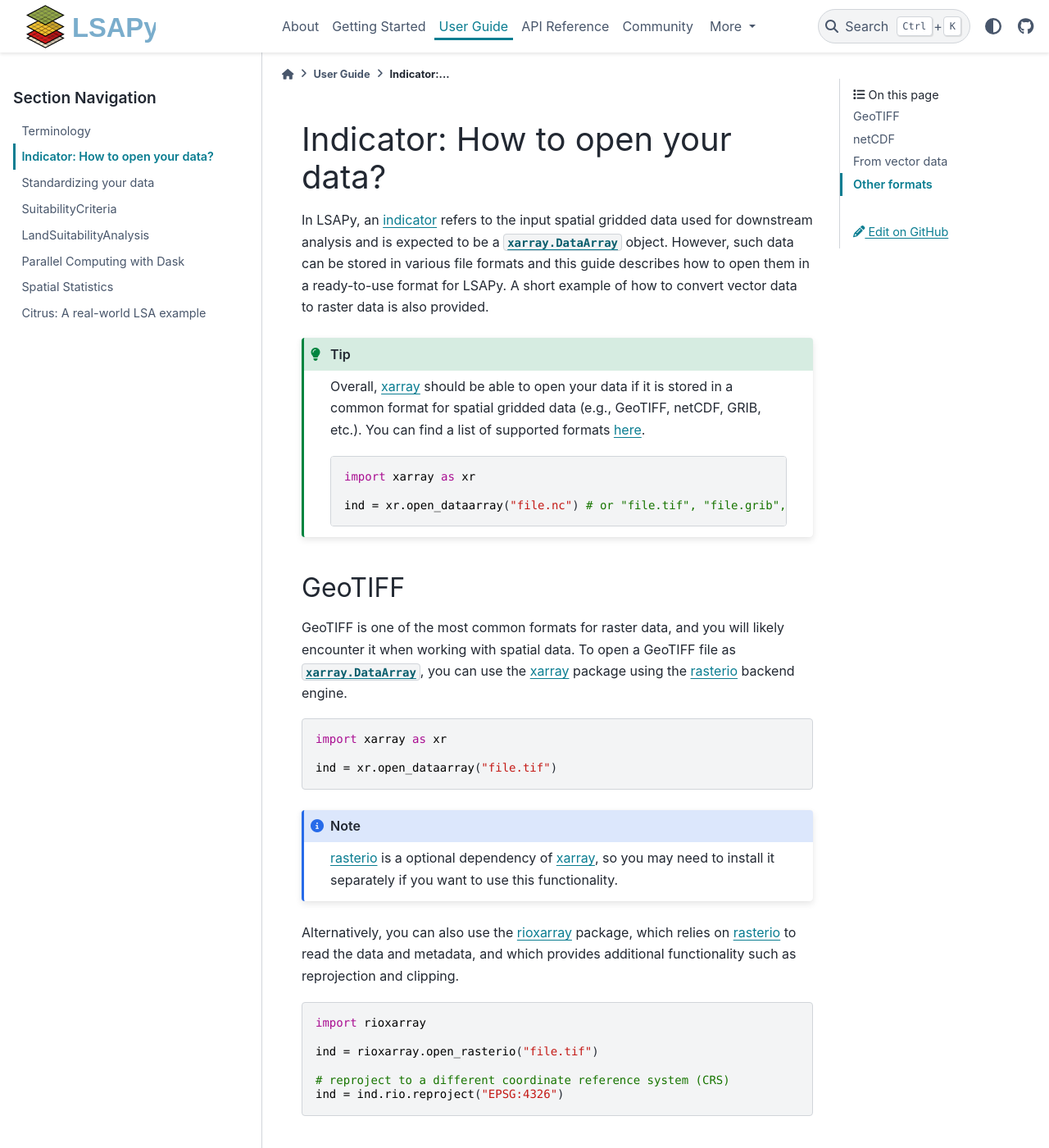
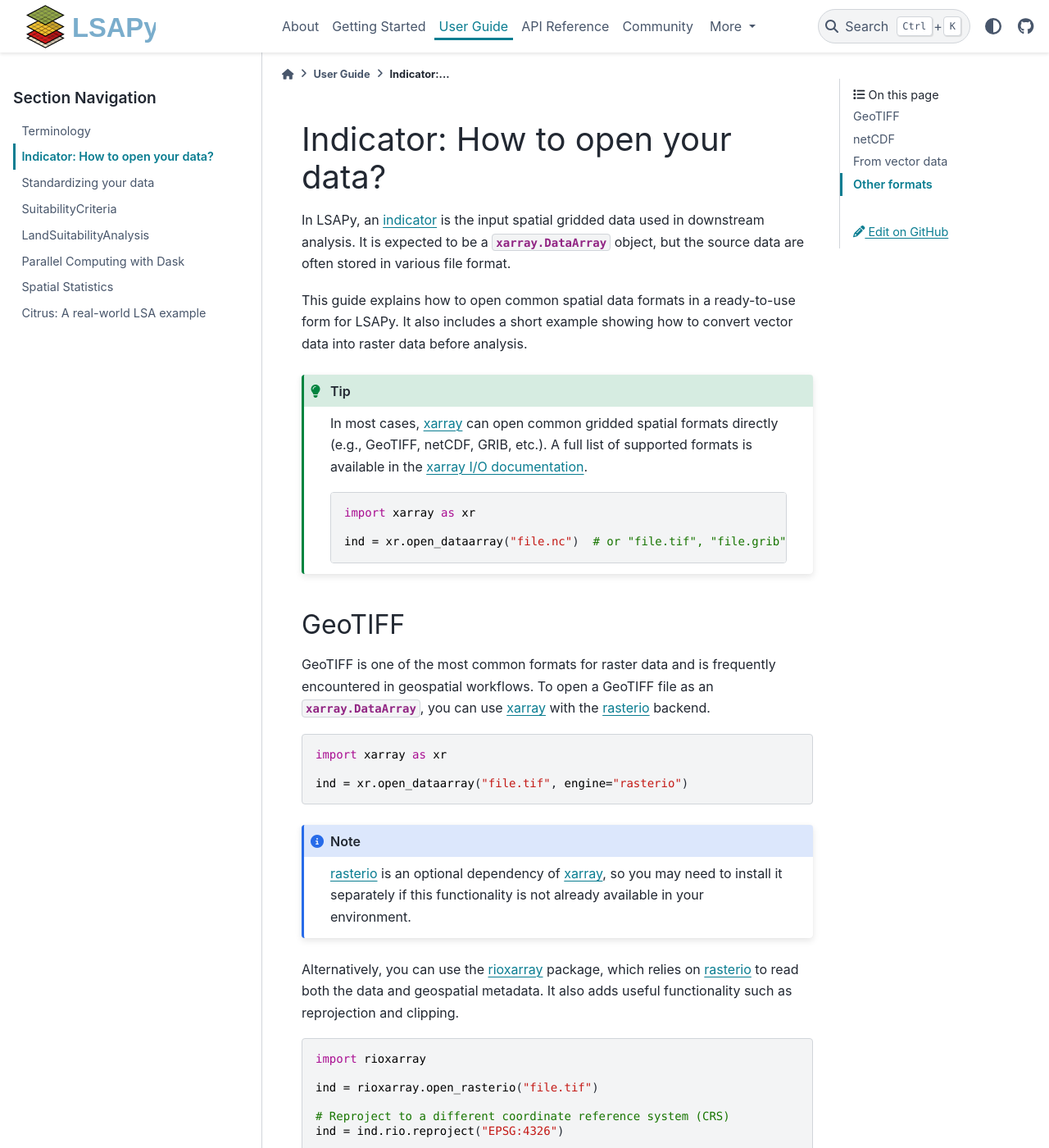
Before and after one commit to baptistehamon/lsapy, a Sphinx documentation site: the page built from docs/user-guide/indicator.md, in a window 1280 px wide and 1400 px high. Shown: the whole window at 82% size. Built offline with Sphinx 7.4.7 and the PyData theme 0.15.4, drawn with Linux system fonts in a browser that asks for light colours; some of the changed text lies outside the part shown.

Commit message:
Update doc indicator user-guide

`````diff
--- a/docs/user-guide/indicator.md
+++ b/docs/user-guide/indicator.md
@@ -4,46 +4,48 @@
 
 # Indicator: How to open your data?
 
-In LSAPy, an [indicator](./terminology.rst#term-Indicator) refers to the input spatial gridded data used for downstream analysis and is expected to be a [`xarray.DataArray`] object. However, such data can be stored in various file formats and this guide describes how to open them in a ready-to-use format for LSAPy. A short example of how to convert vector data to raster data is also provided.
+In LSAPy, an [indicator](./terminology.rst#term-Indicator) is the input spatial gridded data used in downstream analysis. It is expected to be a {py:class}`xarray.DataArray` object, but the source data are often stored in various file format.
+
+This guide explains how to open common spatial data formats in a ready-to-use form for LSAPy. It also includes a short example showing how to convert vector data into raster data before analysis.
 
 ````{tip}
-Overall, [xarray] should be able to open your data if it is stored in a common format for spatial gridded data (e.g., GeoTIFF, netCDF, GRIB, etc.). You can find a list of supported formats [here](https://docs.xarray.dev/en/stable/user-guide/io.html).
+In most cases, [xarray] can open common gridded spatial formats directly (e.g., GeoTIFF, netCDF, GRIB, etc.). A full list of supported formats is available in the [xarray I/O documentation](https://docs.xarray.dev/en/stable/user-guide/io.html).
 
 ```python
 import xarray as xr
 
-ind = xr.open_dataarray("file.nc") # or "file.tif", "file.grib", etc.
+ind = xr.open_dataarray("file.nc")  # or "file.tif", "file.grib", etc.
 ```
 ````
 
 ## GeoTIFF
 
-GeoTIFF is one of the most common formats for raster data, and you will likely encounter it when working with spatial data. To open a GeoTIFF file as [`xarray.DataArray`], you can use the [xarray] package using the [rasterio] backend engine.
+GeoTIFF is one of the most common formats for raster data and is frequently encountered in geospatial workflows. To open a GeoTIFF file as an {py:class}`xarray.DataArray`, you can use [xarray] with the [rasterio] backend.
 
 ```python
 import xarray as xr
 
-ind = xr.open_dataarray("file.tif")
+ind = xr.open_dataarray("file.tif", engine="rasterio")
 ```
 
 ```{note}
-[rasterio] is a optional dependency of [xarray], so you may need to install it separately if you want to use this functionality.
+[rasterio] is an optional dependency of [xarray], so you may need to install it separately if this functionality is not already available in your environment.
 ```
 
-Alternatively, you can also use the [rioxarray] package, which relies on [rasterio] to read the data and metadata, and which provides additional functionality such as reprojection and clipping.
+Alternatively, you can use the [rioxarray] package, which relies on [rasterio] to read both the data and geospatial metadata. It also adds useful functionality such as reprojection and clipping.
 
 ```python
 import rioxarray
 
 ind = rioxarray.open_rasterio("file.tif")
 
-# reproject to a different coordinate reference system (CRS)
+# Reproject to a different coordinate reference system (CRS)
 ind = ind.rio.reproject("EPSG:4326")
 ```
 
 ## netCDF
 
-Another common format for spatial gridded data, especially for climate data, is [netCDF](https://fr.wikipedia.org/wiki/NetCDF). Files in this format can easily be opened as [`xarray.DataArray`] using [xarray] directly. To read a netCFD file, you will first need to install one the the backend libraries (e.g., [netCDF4](https://github.com/Unidata/netcdf4-python), [h5netcdf](https://h5netcdf.org/)).
+Another common format for spatial gridded data, especially for climate data, is [netCDF](https://fr.wikipedia.org/wiki/NetCDF). Files in this format can easily be opened as {py:class}`xarray.DataArray` using [xarray] directly. You may need to install a backend such as [netCDF4](https://github.com/Unidata/netcdf4-python) or [h5netcdf](https://h5netcdf.org/).
 
 ```python
 import xarray as xr
@@ -52,16 +54,18 @@
 ind
 ```
 
-If the variable is store in a netCDF file with multiple variables, you can use [`xarray.open_dataset`](https://docs.xarray.dev/en/stable/generated/xarray.open_dataset.html#xarray.open_dataset) to open the file as an [`xarray.Dataset`] and then select the variable you want to use.
+If a netCDF file contains multiple variables, you can use {py:func}`xarray.open_dataset` to open the file as an {py:class}`xarray.Dataset` and then select the variable you want to use.
 
 ```python
+import xarray as xr
+
 ds = xr.open_dataset("dataset.nc")
 ind = ds["variable_name"]
 ```
 
 ## From vector data
 
-Some data you want to use may be stored as vector data (e.g., Shapefile, GeoJSON, GeoPackage) and will need to be rasterized before it can be used with LSAPy. You can use the [geocube] package and the `make_geocube` function for this purpose.
+Some datasets are stored as vector data (for example, Shapefile, GeoJSON, or GeoPackage) and must be rasterized before they can be used with LSAPy. In these cases, the [geocube] package and its `make_geocube` function are useful.
 
 ```python
 from geocube.api.core import make_geocube
@@ -71,7 +75,7 @@
 
 ds = make_geocube(
     layer,
-    measurements=["column_name"],  # attribute to rasterize (you can also use a list of attributes)
+    measurements=["column_name"],  # attribute to rasterize (you can also supply a list of attributes)
     output_crs="EPSG:4326",  # output coordinate reference system
     resolution=(-0.1, 0.1),  # output resolution (x, y)
 )
@@ -79,16 +83,14 @@
 ```
 
 ```{note}
-You can also use the `like` parameter to specify a reference a [`xarray.Dataset`] to define the output grid.
+You can also use the `like` parameter to specify a reference a {py:class}`xarray.Dataset` to define the output grid from that object.
 ```
 
 ## Other formats
 
-If your data are in another format not covered in this guide, we suggest you to have a look to this [guide](https://docs.xarray.dev/en/stable/user-guide/io.html) describing in more details how to open data from various formats using [xarray].
+If your data are in another format not covered in this guide, we suggest you to consult the [xarray IO guide](https://docs.xarray.dev/en/stable/user-guide/io.html), which describes how to open data from a wide range of formats.
 
 [geocube]: https://corteva.github.io/geocube/stable/index.html
 [rasterio]: https://rasterio.readthedocs.io/en/stable/
 [rioxarray]: https://corteva.github.io/rioxarray/stable/
 [xarray]: https://docs.xarray.dev/en/stable/
-[`xarray.dataarray`]: https://docs.xarray.dev/en/stable/generated/xarray.DataArray.html
-[`xarray.dataset`]: https://docs.xarray.dev/en/stable/generated/xarray.Dataset.html
`````
